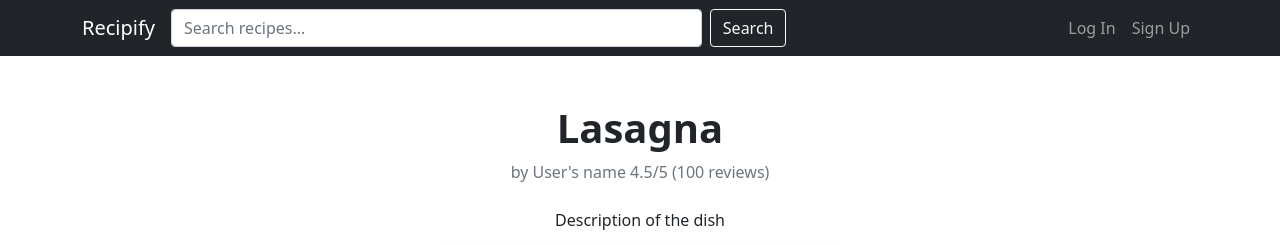
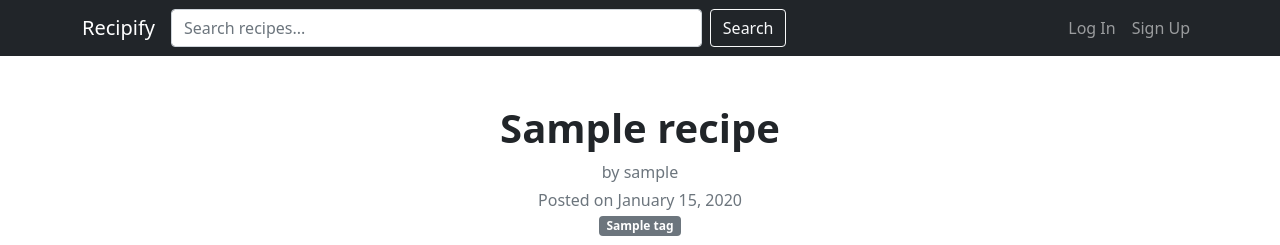
Before and after one commit to sweetsylk/juniper6, a Django app: template recipes/templates/recipe.html in a window 1280 px wide. Shown: the top 245 px of the page. Run offline with Django 5.2, Linux system fonts and the light colour scheme; the template is opened without the code that fills it: most values are stand-ins (such as "Sample title", 1, 10 or a date in 2020); grey boxes marked "Sample" are stand-in pictures; some libraries are stand-ins or nearby versions.

Commit message:
Make recipe pages dynamic by loading recipe data by ID

```diff
--- a/recipes/templates/recipe.html
+++ b/recipes/templates/recipe.html
@@ -3,17 +3,28 @@
 <div class="container my-5">
     <!--top bar container-->
     <div class="text-center mb-4">
-        <h1 class="fw-bold">Lasagna</h1>
+        <h1 class="fw-bold">{{ recipe.title }}</h1>
         <p class="text-muted mb-1">
-            by <span class="fw-semibold">User's name</span> 4.5/5 (100 reviews)
+            by <span class="fw-semibold">{{recipe.author.username}}</span>
         </p>
+        {% if recipe.created_at %}
+        <p class="text-muted mb-0">Posted on {{ recipe.created_at|date:"F j, Y" }}</p>
+        {% endif %}
+
+        {% if recipe.tags %}
+        {% for tag in recipe.tags.all %}
+        <span class="badge bg-secondary">{{ tag.name }}</span>
+        {% endfor %}
+        {% endif %}
     </div>
 
     <!-- Image description of Recipe-->
     <div class="text-center mb-4">
-        <p>Description of the dish</p>
-        <img src="image-of-food.jpg" alt="image of recipe" class="img-fluid rounded shadow"
+        <p>{{recipe.description}}</p>
+        {% if recipe.image %}
+        <img src="{{recipe.image.url}}" alt="{{recipe.title}}" class="img-fluid rounded shadow"
             style="max-height: 400px; max-width: 800px; object-fit: cover;">
+        {% endif %}
     </div>
 
     <!-- Recipe Info (Time, Servings, Yield)-->
@@ -22,19 +33,12 @@
 
             <div class="border rounded p-3 shadow-sm bg-light">
                 <h5 class="text-muted mb-1">Prep Time</h5>
-                <p class="fw-semibold mb-0">30 minutes</p>
+                <p class="fw-semibold mb-0">{{ recipe.prep_time }} minutes</p>
             </div>
-            <div class="border rounded p-3 shadow-sm bg-light">
-                <h5 class="text-muted mb-1">Cook Time</h5>
-                <p class="fw-semibold mb-0">60 minutes</p>
-            </div>
-            <div class="border rounded p-3 shadow-sm bg-light">
-                <h5 class="text-muted mb-1">Total Time</h5>
-                <p class="fw-semibold mb-0">60 minutes</p>
-            </div>
+
             <div class="border rounded p-3 shadow-sm bg-light">
                 <h5 class="text-muted mb-1">Servings</h5>
-                <p class="fw-semibold mb-0">6</p>
+                <p class="fw-semibold mb-0">{{ recipe.servings }}</p>
             </div>
         </div>
     </div>
@@ -48,9 +52,18 @@
                 <div class="card-body">
                     <h3 class="card-title mb-3">Ingredients</h3>
                     <ul class="list-unstyled mb-0">
-                        <li>Pasta sheets</li>
-                        <li>Tomato sauce</li>
-                        <li>Mince meat</li>
+                        {% if recipe.instructions %}
+                        {% for ingredient in recipe.ingredients.all %}
+                        <li>
+                            {{ ingredient.name }}
+                            {% if ingredient.amount %} - {{ ingredient.amount }} {% endif %}
+                            {% if ingredient.unit %} {{ ingredient.unit }} {% endif %}
+
+                        </li>
+                        {% endfor %}
+                        {% else %}
+                        <p>No ingredients available.</p>
+                        {% endif %}
                     </ul>
                 </div>
             </div>
@@ -62,9 +75,15 @@
                 <div class="card-body">
                     <h3 class="card-title mb-3">Directions</h3>
                     <ol class="list-group list-group-numbered list-group-flush">
-                        <li class="list-group-item">Boil pasta sheets</li>
-                        <li class="list-group-item">Tomato sauce</li>
-                        <li class="list-group-item">Mince meat</li>
+                        {% if recipe.instructions %}
+                        {% for step in recipe.instructions.splitlines %}
+                        <li class="list-group-item">
+                            {{step}}
+                        </li>
+                        {% endfor %}
+                        {% else %}
+                        <p>No instructions available.</p>
+                        {% endif %}
                     </ol>
                 </div>
             </div>
--- a/recipify/urls.py
+++ b/recipify/urls.py
@@ -28,11 +28,11 @@ urlpatterns = [
 
     path('dashboard/', views.dashboard, name='dashboard'),
     path('dashboard/your_recipes/', views.UserRecipesView.as_view(), name='your_recipes'),
-    path('dashboard/your_recipes/edit/<int:recipe_id>', views.EditRecipeView.as_view(), name='update_recipe'),
+    path('dashboard/your_recipes/edit/<int:recipe_id>/', views.EditRecipeView.as_view(), name='update_recipe'),
 
     path('create_recipe/', views.CreateRecipeView.as_view(), name='create_recipe'),
 
-    path('recipe/', views.RecipePage.as_view(), name='recipe'),
+    path('recipe/<int:recipe_id>/', views.RecipePage.as_view(), name='recipe'),
 
     path('sign_up/', views.SignUpView.as_view(), name='sign_up'),
     path('log_in/', views.LogInView.as_view(), name='log_in'),
```
Also changed, not shown: recipes/templates/partials/recipe_card.html (+7 -8 lines), recipes/views/recipe_page_view.py (+7 -3 lines).
